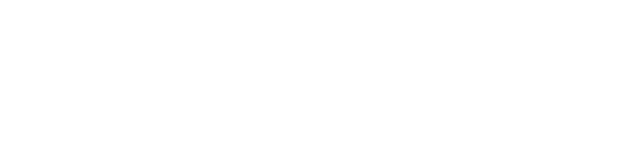
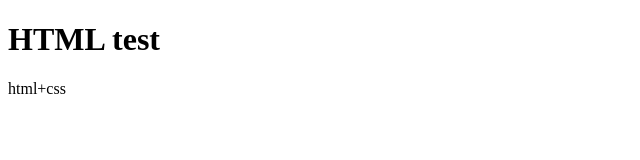
Before and after one commit to wert1999/rsschool-cv, a plain HTML site: page index.html in a window 1280 px wide. Shown: the whole page, without its empty margins (0-640 px from the left). Drawn offline with Linux system fonts and the light colour scheme.

Commit message:
docs: add readme.md, edit index.html,style.css

```diff
--- a/index.html
+++ b/index.html
@@ -3,9 +3,10 @@
 <head>
     <meta charset="UTF-8">
     <meta name="viewport" content="width=device-width, initial-scale=1.0">
-    <title>Document</title>
+    <title>HTML test</title>
 </head>
 <body>
-
+    <h1>HTML test</h1>
+    <p>html+css</p>
 </body>
 </html>
--- a/style.css
+++ b/style.css
@@ -0,0 +1,13 @@
+body {
+    background-color: rgb(255, 255, 255);
+  }
+
+  h1 {
+    text-align: center;
+    color: rgb(9, 7, 75);
+  }
+
+  p {
+    font-family: 'Lucida Sans', 'Lucida Sans Regular', 'Lucida Grande', 'Lucida Sans Unicode', Geneva, Verdana, sans-serif;
+    font-size: 14px;
+  }
```
Also changed, not shown: 1 other file.
